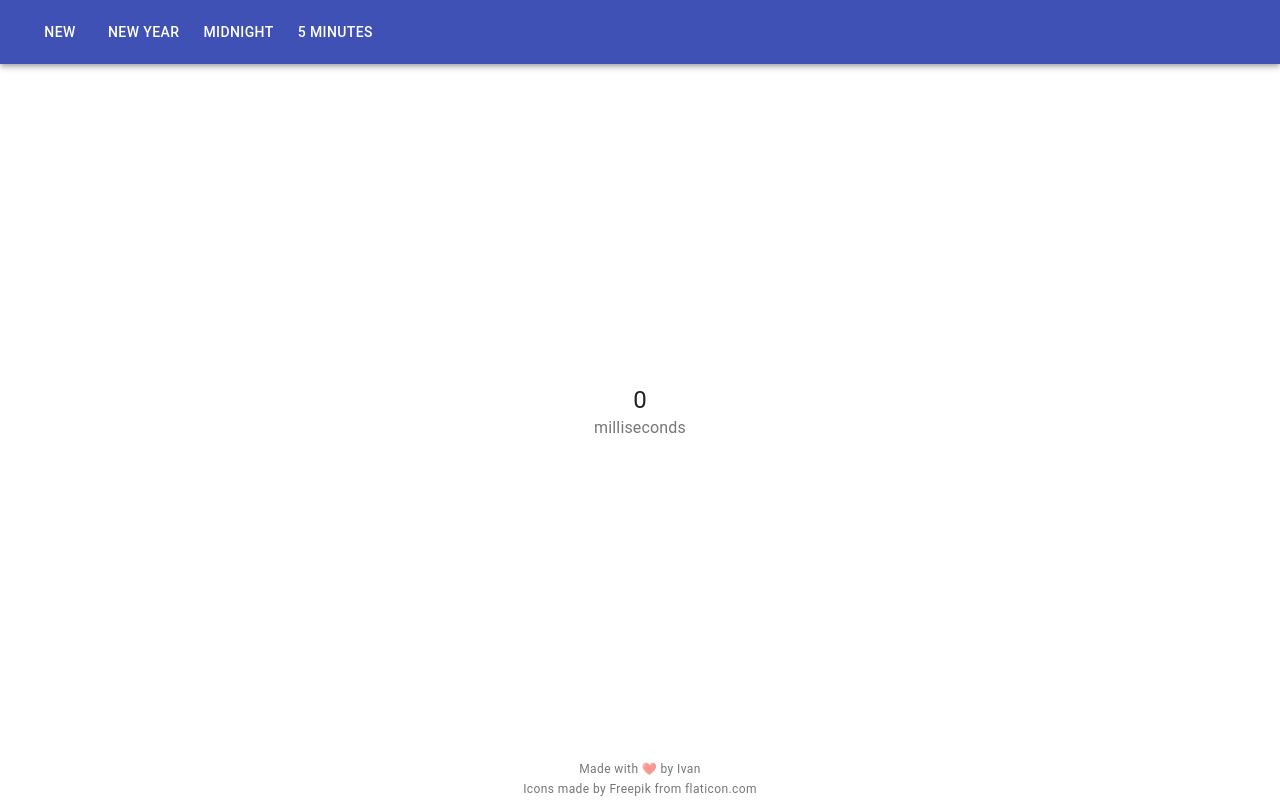
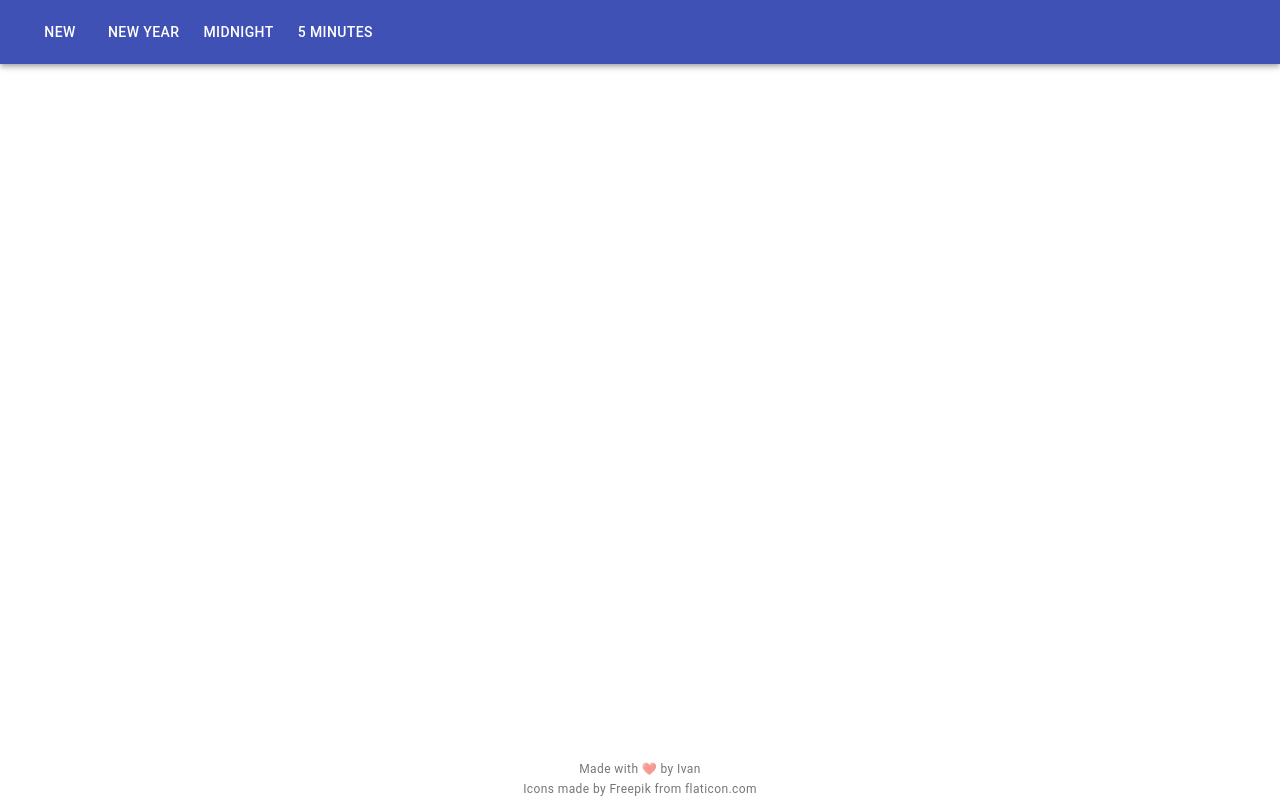
Before and after one commit to OkThought/countdown, a React (Create React App) app: page / in a window 1280 px wide. Built offline with nearby package versions, Linux system fonts and the light colour scheme.

Commit message:
Update CountdownView: remove zero units *including* the last one

```diff
--- a/src/components/CountdownView/CountdownView.tsx
+++ b/src/components/CountdownView/CountdownView.tsx
@@ -94,8 +94,8 @@ export function CountdownView(props: CountdownViewProps) {
         cols: maxCols === 5 ? 1 : maxCols === 3 ? 2 : maxCols
       })
     }
-
-    return units.slice(Math.min(units.findIndex(unit => unit.value !== 0), units.length - 1))
+    const firstNonZeroIndex = units.findIndex(unit => unit.value !== 0)
+    return firstNonZeroIndex === -1 ? [] : units.slice(firstNonZeroIndex)
   }, [days, hours, includeMilliseconds, maxCols, milliseconds, minutes, seconds])
 
   const cols = useMemo(() => maxCols === 3 ? 2 : Math.min(maxCols, units.length), [maxCols, units.length])
```
